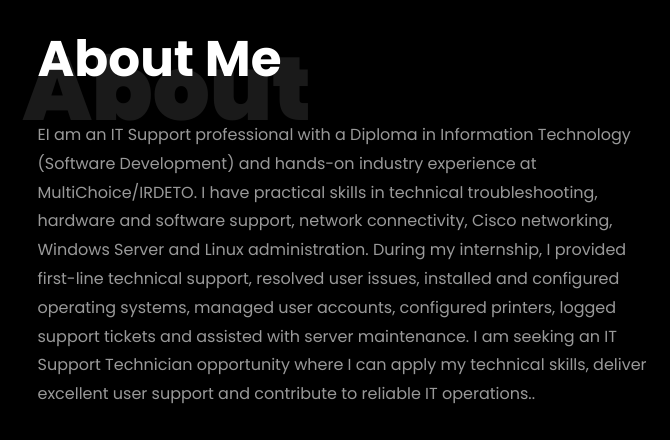
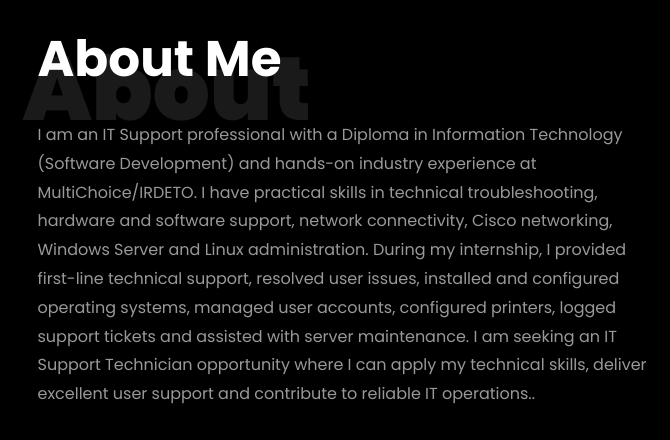
Before and after one commit to ZwelibanziShaun/Portfolio-Zwelibanzi-, a plain HTML site: page index.html in a window 1280 px wide. Shown: the part 840-1280 px from the top of the page, 553-1223 px from the left. Drawn offline with Linux system fonts and the light colour scheme; animation ran at ten frames a second; files whose address does not match are found by name.

Commit message:
Update index.html

```diff
--- a/index.html
+++ b/index.html
@@ -333,7 +333,7 @@
 								<h1 class="big">About</h1>
 								<h2 class="mb-4">About Me</h2>
 
-								<p>EI am an IT Support professional with a Diploma in Information Technology (Software Development) and hands-on industry experience at MultiChoice/IRDETO. I have practical skills in technical troubleshooting, hardware and software support, network connectivity, Cisco networking, Windows Server and Linux administration.
+								<p>I am an IT Support professional with a Diploma in Information Technology (Software Development) and hands-on industry experience at MultiChoice/IRDETO. I have practical skills in technical troubleshooting, hardware and software support, network connectivity, Cisco networking, Windows Server and Linux administration.
 
 During my internship, I provided first-line technical support, resolved user issues, installed and configured operating systems, managed user accounts, configured printers, logged support tickets and assisted with server maintenance. I am seeking an IT Support Technician opportunity where I can apply my technical skills, deliver excellent user support and contribute to reliable IT operations..</p>
 								<ul class="about-info mt-4 px-md-0 px-2">
```
